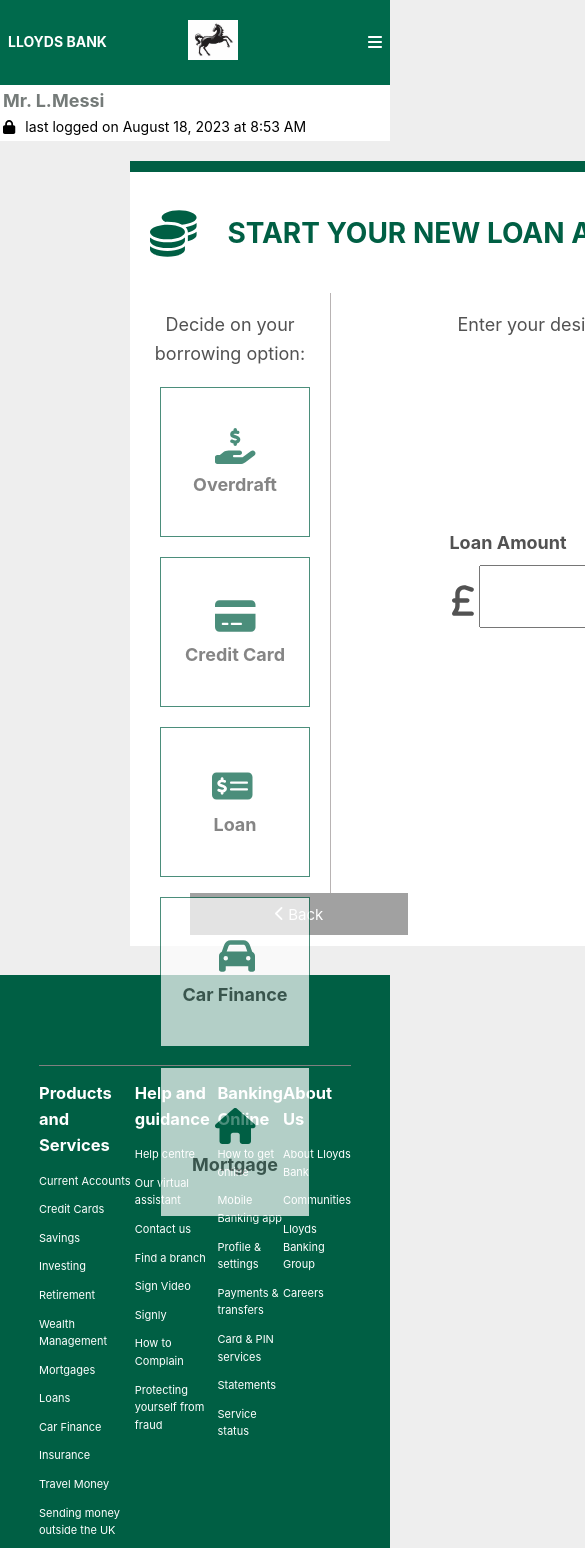
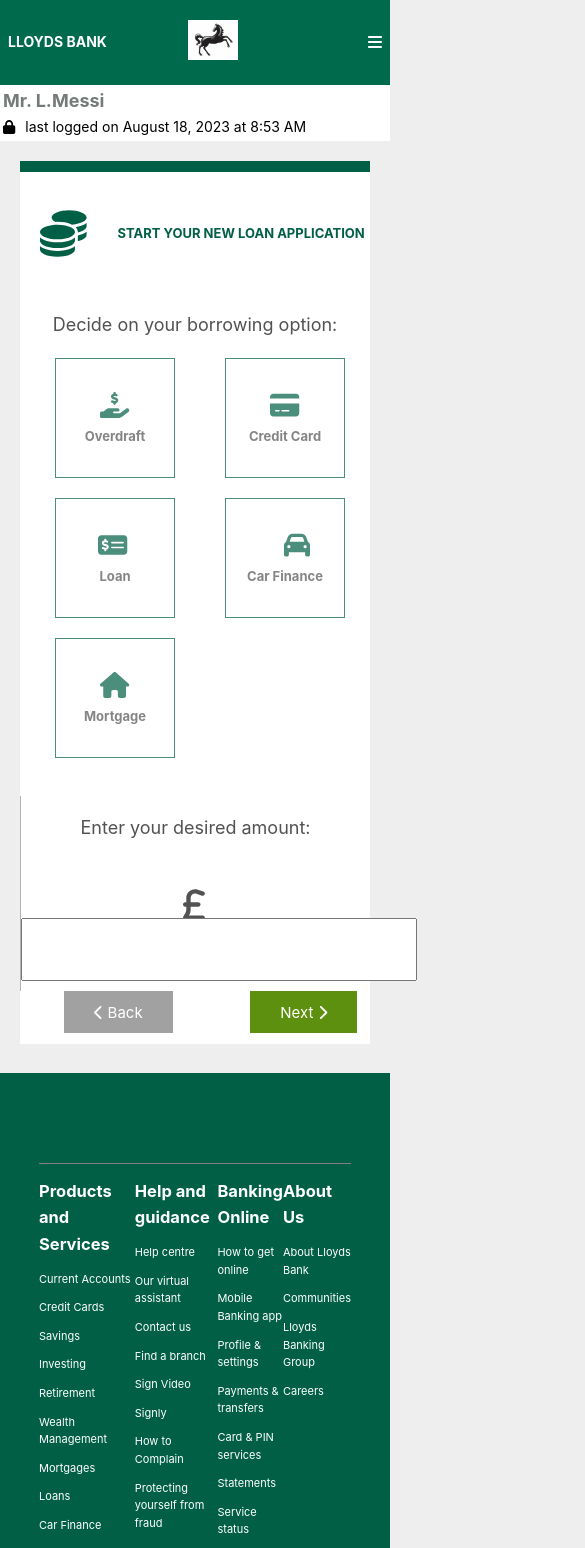
Before and after one commit to Safo-Samson/customer-interface-decisioning, a React (Vite) app: page /NewLoan in a window 390 px wide. Shown: the top 1548 px of the page, 585 px wide, since content can reach past the window. Built offline with nearby package versions, Linux system fonts and the light colour scheme.

Commit message:
new loan responsiveness

```diff
--- a/src/components/StartLoan/HomeCard.css
+++ b/src/components/StartLoan/HomeCard.css
@@ -117,7 +117,8 @@
     margin-left: -18px;
     /* background-color: aqua; */
     justify-content: space-around;
-    width: 239px;
+     min-width: min-content;
+    /* width: 239px; */
   }
 
   .homeCard-promo {
--- a/src/components/StartLoan/StartLoan.css
+++ b/src/components/StartLoan/StartLoan.css
@@ -149,6 +149,7 @@
   /* margin-left: 48px; */
   cursor: pointer;
   border: none;
+  margin-right: 10px;
   /* margin-top: 20px;s */
 }
 
@@ -182,20 +183,162 @@
   opacity: 1;
 }
 
-@media (max-width: 1280px) {
+@media (min-width: 748px) and (max-width: 1279px){
   .applyLoan-container {
-    width: 466px;
-    height: 100%;
-    border: none;
-    border-top: 11px solid #005f44;
-    /* border: 1px solid black; */
-    color: #005f44;
-    font-size: 14px;
-    font-style: normal;
-    font-weight: 800;
-    line-height: normal;
-    background-color: white;
-    /* justify-content: center; */
-    align-items: center;
+
+   max-width: 500px;
+   margin-left: -50px;
   }
+
+  .sev-mainContent {
+  display: flex;
+  flex-direction: column;
+    min-width: min-content;
+   max-width: min-content;
+  /* background-color: red; */
+
 }
+
+.sev-loanHeader {
+  margin-left: 31px;
+  font-size: large;
+}
+
+.newloan-buttons {
+  height: 42px;
+  display: flex;
+  flex-direction: row;
+  justify-content: space-between;
+  width: fit-content;
+  margin-left: 27px;
+}
+
+.decide-container {
+  height: auto;
+
+}
+
+.enterAmount-container {
+  width:auto;
+  height: auto;
+  /* background-color: red; */
+
+}
+
+.loanAmount input {
+  width:auto;
+  height: 57px;
+  flex-shrink: 0;
+
+
+}
+
+.loanAmount {
+  display: flex;
+  flex-direction: column;
+  margin-top: 32px;
+  margin-left: 60px;
+  margin-bottom: 10px;
+  /* background-color: #5e900f; */
+}
+
+.loanAmountLabel{
+  display: none;
+}
+
+}
+
+
+/*only for phones*/
+@media (max-width: 747px) {
+  .applyLoan-container {
+   /* min-width: min-content; */
+   max-width: 350px;
+   margin-left: -110px;
+  }
+
+  .sev-mainContent {
+  display: flex;
+  flex-direction: column;
+   max-width: 350px;
+  /* background-color: red; */
+
+}
+
+
+
+.sev-loanHeader {
+  margin-left: 31px;
+  font-size: small;
+}
+
+.newloan-buttons {
+  height: 42px;
+  display: flex;
+  flex-direction: row;
+  justify-content: space-between;
+  width: fit-content;
+  margin-left: 27px;
+}
+
+.decide-container button {
+  width: 120px;
+  height: 120px;
+  font-size: 13px;
+  margin-left: 30px;
+  margin-right: 20px;
+  margin-bottom: 20px;
+}
+
+.decide-container {
+  color: #525252;
+  text-align: center;
+  width: 350px;
+  height: auto;
+
+}
+
+.enterAmount-container {
+  width:auto;
+  height: auto;
+
+}
+.loanAmount input {
+  width:auto;
+  height: 57px;
+  flex-shrink: 0;
+
+}
+
+.loanAmount {
+  display: flex;
+  flex-direction: column;
+  margin-top: 32px;
+  margin-left: 0px;
+  margin-bottom: 10px;
+}
+
+.newloan-buttons {
+  height: 42px;
+  display: flex;
+  flex-direction: row;
+  justify-content: space-between;
+  width: auto;
+  margin-right: 13px;
+  margin-left: 44px;
+}
+
+.backBtn {
+  width: auto;
+padding: 0 30px
+}
+
+.nextBtn {
+  width:auto;
+padding: 0 30px
+}
+
+.loanAmountLabel{
+  display: none;
+}
+}
```
